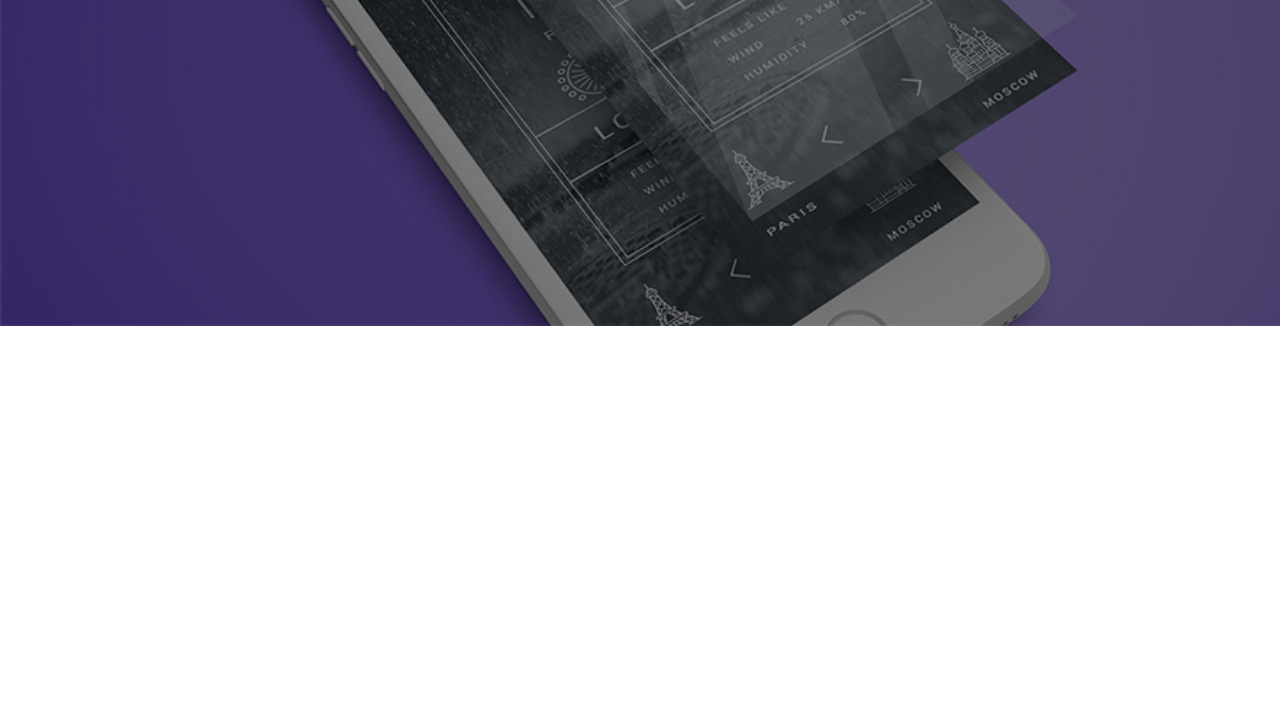
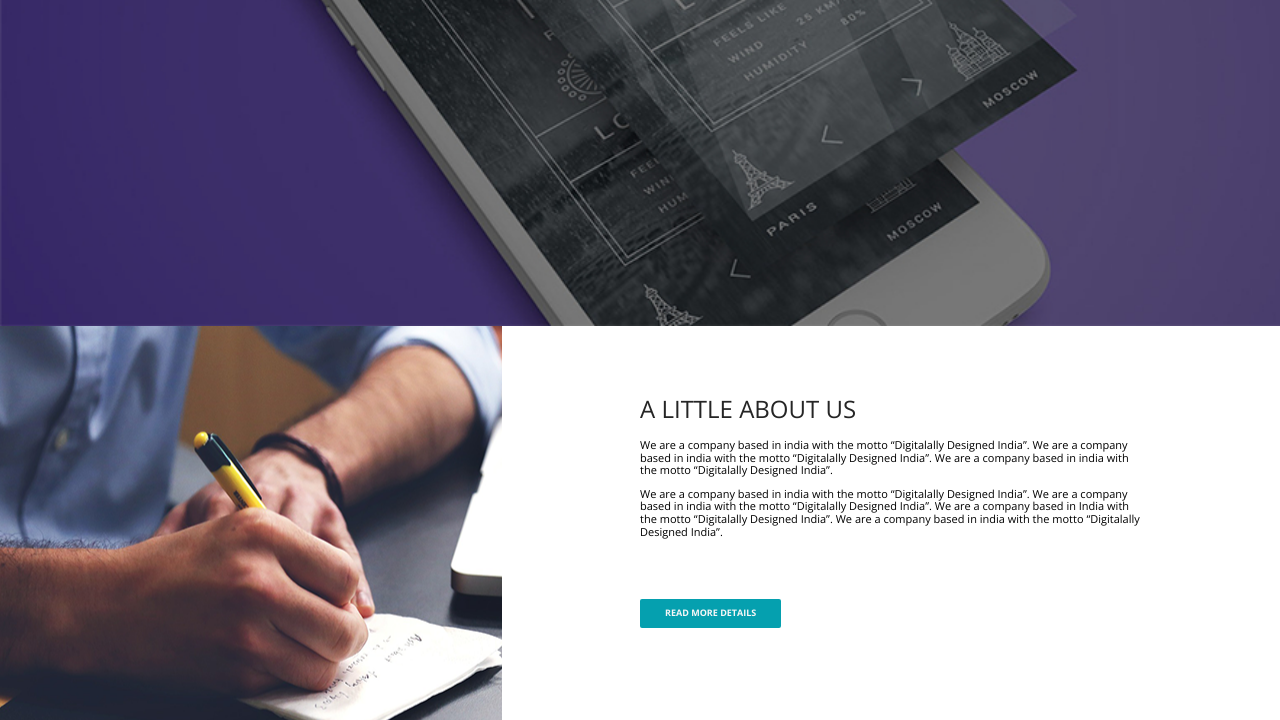
Before and after one commit to juliderb/services-page, a website: page app/index.html in a window 1280 px wide. Shown: the part 474-1194 px from the top of the page. Before the commit the page ends 800 px from the top, so only its background shows below. Drawn offline with nearby package versions, Linux system fonts and the light colour scheme.

Commit message:
секция о нас

```diff
--- a/app/index.html
+++ b/app/index.html
@@ -57,7 +57,25 @@
 
     </div>
   </header>
-
+  <section class="about">
+    <div class="container">
+  <div class="about-wrapper">
+    <div class="about-content">
+      <h2 class="about__title">A little about us</h2>
+      <p class="about__text">We are  a company based in india with the motto “Digitalally
+        Designed India”. We are  a company based in india with the motto
+        “Digitalally  Designed India”. We are  a company based in india
+        with the motto “Digitalally  Designed India”.</p>
+      <p class="about__text"> We are  a company based in india with the motto “Digitalally
+        Designed India”. We are  a company based in india with the
+        motto “Digitalally Designed India”.  We are  a company based in
+        India with the motto “Digitalally Designed India”.  We are  a
+        company based in india with the motto “Digitalally Designed India”.</p>
+        <button class="about__button">READ MORE DETAILS</button>
+    </div>
+  </div>
+    </div>
+  </section>
   <script src="https://ajax.googleapis.com/ajax/libs/jquery/3.4.1/jquery.min.js"></script>
   <script src="js/libs.min.js"></script>
   <script src="js/main.js"></script>
--- a/app/scss/style.scss
+++ b/app/scss/style.scss
@@ -72,9 +72,10 @@ body {
     padding: 50px 0;
     max-width: 538px;
     border-top: 1px solid rgba(#fff, $alpha: 0.2);
-    border-bottom:1px solid rgba(#fff, $alpha: 0.08);
+    border-bottom: 1px solid rgba(#fff, $alpha: 0.08);
     border-left: 1px solid rgba(#fff, $alpha: 0.08);
-    border-right: 1px solid rgba(#fff, $alpha: 0.2);;
+    border-right: 1px solid rgba(#fff, $alpha: 0.2);
+    ;
     margin: 0 auto;
     position: relative;
 
@@ -113,5 +114,47 @@ body {
     cursor: pointer;
 }
 
+// секция о нас
+.about {
+    background: url('../img/about.png');
+    background-repeat: no-repeat;
+    background-position: 0 50%;
+
+    &-content {
+        padding: 53px 44px 92px 0;
+        max-width: 500px;
+        margin-left: 50%;
+    }
+
+    &__title {
+        color: #252525;
+        font-size: 24px;
+        font-weight: 400;
+        line-height: 20.11px;
+        text-transform: uppercase;
+    }
+
+    &__text {
+        color: #000000;
+        font-size: 11px;
+        font-weight: 400;
+    }
+
+    &__button {
+        margin-top: 50px;
+        padding: 9px 25px;
+        border-radius: 2px;
+        background-color: #05a0af;
+        border: none;
+        color: #f7f7f7;
+        font-size: 9px;
+        font-weight: 700;
+        text-transform: uppercase;
+        cursor: pointer;
+    }
+}
+
+
+
 
 @import "media";
```
Also changed, not shown: app/css/style.min.css, app/img/about.png (added).
